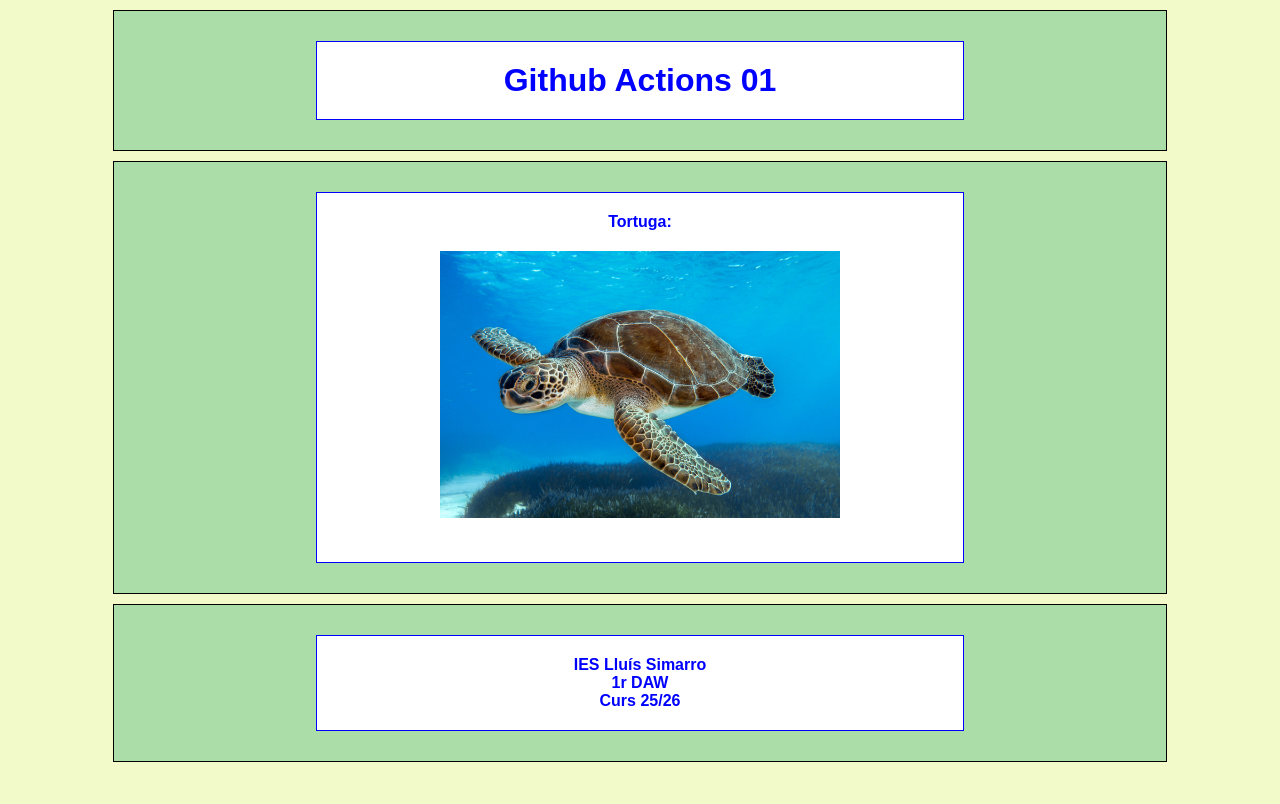
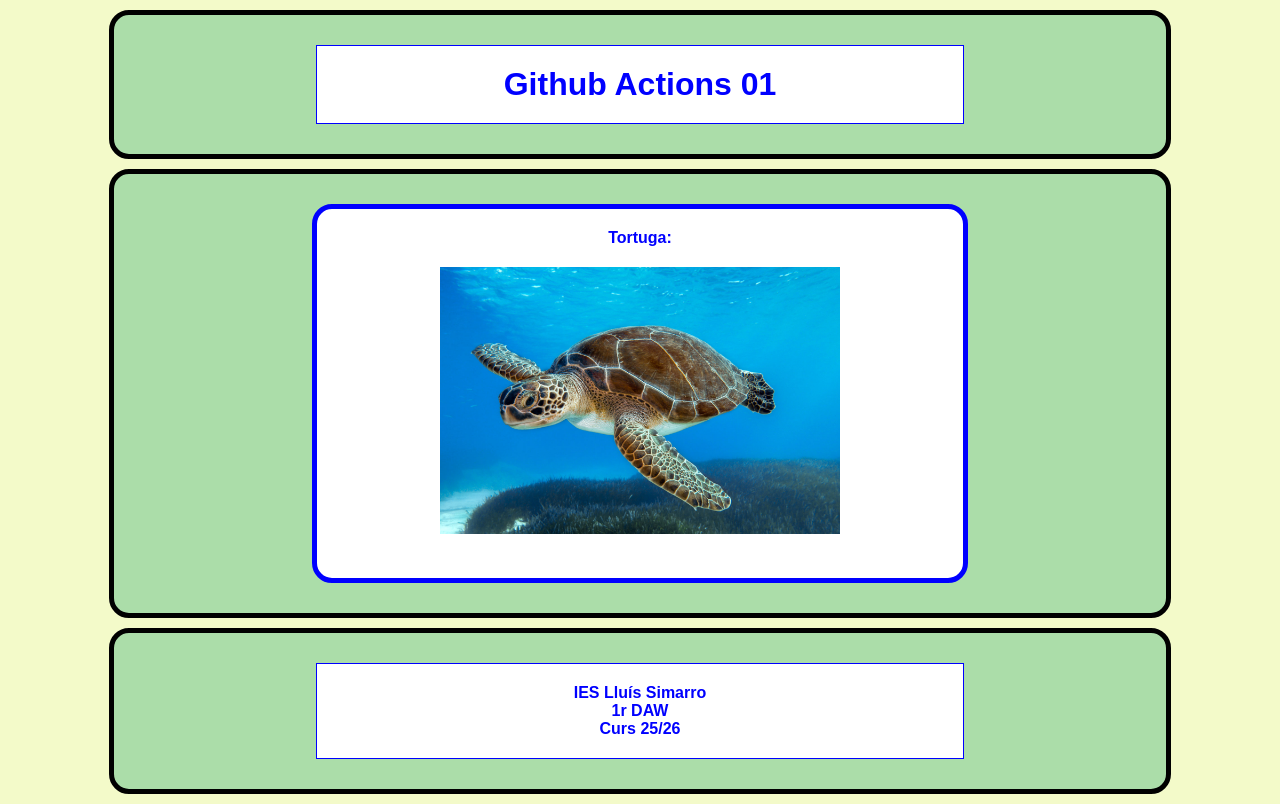
Before and after one commit to raulvallsaranda/actions01, a plain HTML site: page index.html in a window 1280 px wide. Drawn offline with Linux system fonts and the light colour scheme.

Commit message:
Modificat css

```diff
--- a/css/estils.css
+++ b/css/estils.css
@@ -10,7 +10,8 @@ html{
     width:80%;
     margin: 10px auto;
     padding:20px;
-    border:solid 1px black;
+    border:solid 5px black;
+    border-radius: 20px;
     text-align:center;
     background-color:rgb(171, 221, 169);
 }
@@ -29,7 +30,8 @@ html{
     width:80%;
     margin: 10px auto;
     padding:20px;
-    border:solid 1px black;
+    border:solid 5px black;
+    border-radius: 20px;
     text-align:center;
     background-color:rgb(171, 221, 169);
 }
@@ -38,7 +40,8 @@ html{
     width:60%;
     margin: 10px auto;
     padding:20px;
-    border:solid 1px blue;
+    border:solid 5px blue;
+    border-radius: 20px;
     color:blue;
     font-weight: bold;
     text-align:center;
@@ -49,7 +52,8 @@ html{
     width:80%;
     margin: 10px auto;
     padding:20px;
-    border:solid 1px black;
+    border:solid 5px black;
+    border-radius: 20px;
     text-align:center;
     background-color:rgb(171, 221, 169);
 }
```
